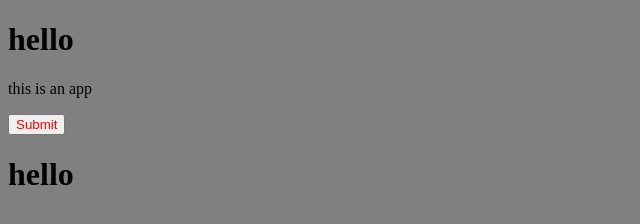
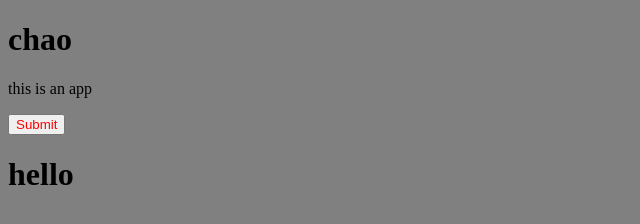
Before and after one commit to Thanhhuyluu/git-tutorial, a plain HTML site: page index.html in a window 1280 px wide. Shown: the full height of the page, 0-640 px from the left. Drawn offline with Linux system fonts and the light colour scheme.

Commit message:
Update index.html lan 2

```diff
--- a/index.html
+++ b/index.html
@@ -8,7 +8,7 @@
     <title>Document</title>
 </head>
 <body>
-    <h1>hello</h1>
+    <h1>chao</h1>
     <p>this is an app</p>
     <button>Submit</button>
     <h1> hello</h1>
```
